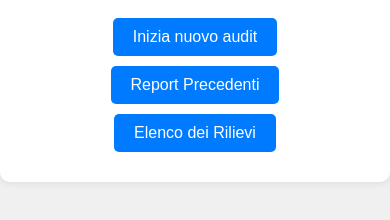
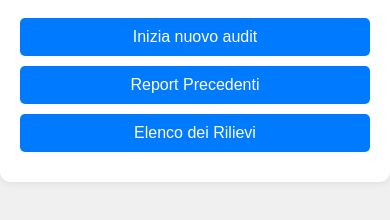
Before and after one commit to jonnyno10/Checklist, a plain HTML site: page index.html in a window 390 px wide. Shown: the part 390-610 px from the top of the page. Drawn offline with Linux system fonts and the light colour scheme.

Commit message:
Update styles.css

```diff
--- a/styles.css
+++ b/styles.css
@@ -95,3 +95,11 @@ img {
 .note {
     width: 300px; /* Espandi la colonna delle note */
 }
+
+@media (max-width: 768px) {
+    button {
+        display: block;
+        width: 100%;
+        margin: 10px 0;
+    }
+}
```
